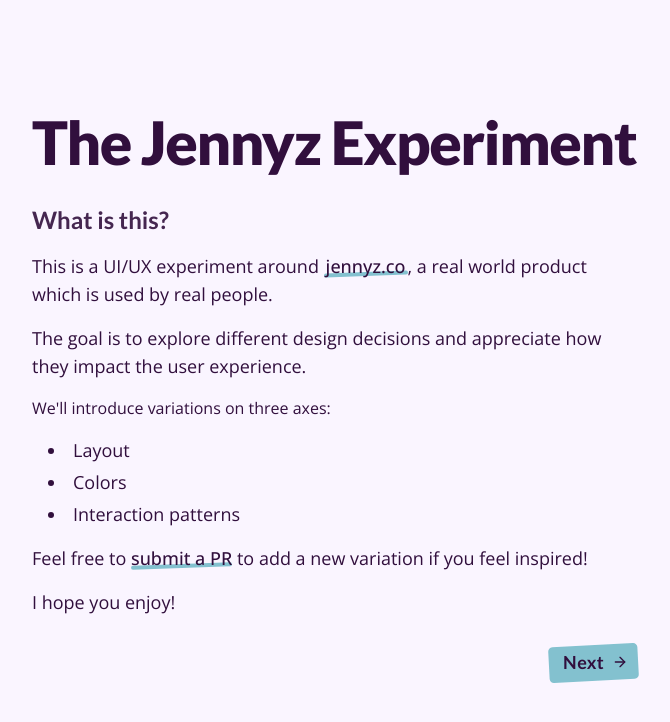
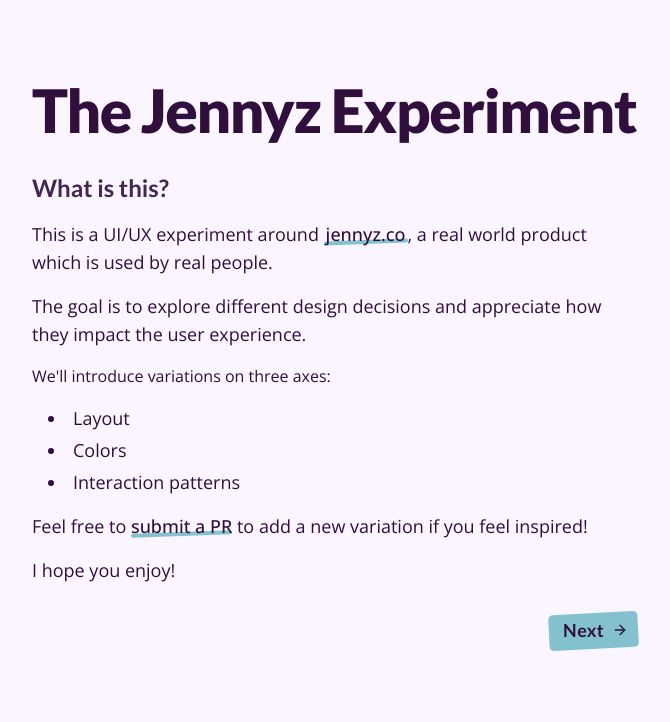
Before and after one commit to MayasHaddad/the-jennyz-experiment, a Next.js app: page / in a window 1280 px wide. Shown: the top 722 px of the page, without its empty margins (280-950 px from the left). Built offline with nearby package versions, Linux system fonts and the light colour scheme.

Commit message:
fix: correct padding top

```diff
--- a/src/app/page.tsx
+++ b/src/app/page.tsx
@@ -4,7 +4,7 @@
 export default function Home() {
   return (
     <div className="flex min-h-screen justify-center font-sans">
-      <main className="flex min-h-screen w-full max-w-3xl flex-col items-start pt-28 px-14">
+      <main className="flex min-h-screen w-full max-w-3xl flex-col items-start pt-20 px-14">
         <div className="flex flex-col gap-8">
           <h1 className="font-display text-5xl font-extrabold tracking-tight text-foreground sm:text-6xl">
             The Jennyz Experiment
```
